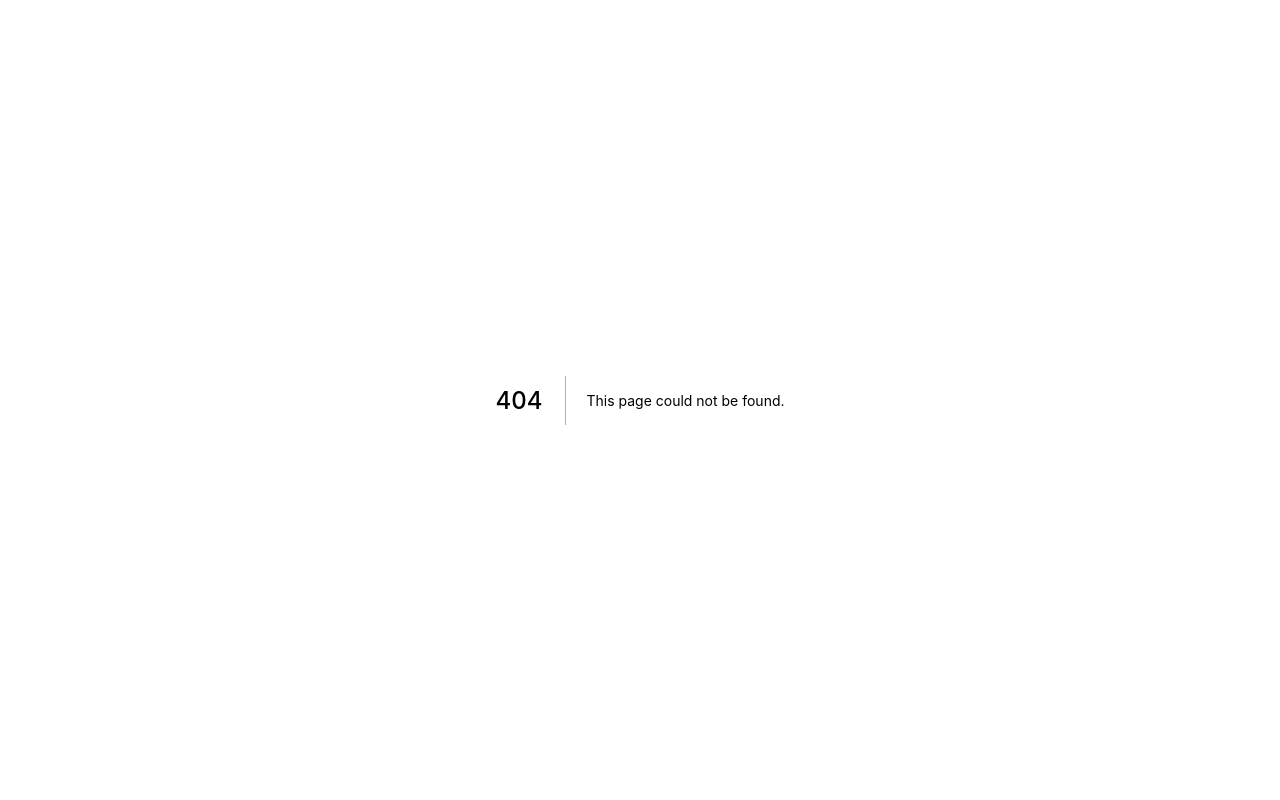
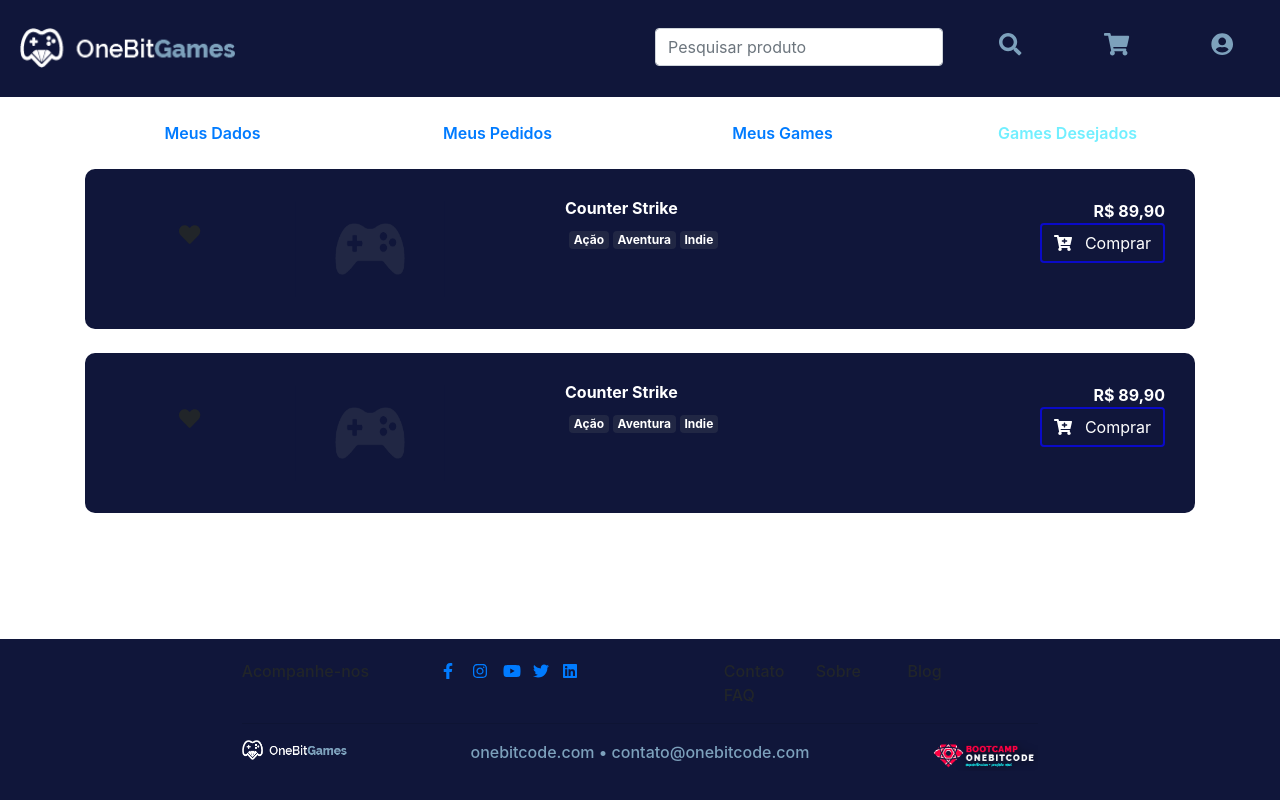
Before and after one commit to valdersonjr/estudo-bootcamp-rails-front, a Next.js app: page /Wishlist in a window 1280 px wide. Before the commit this address had no page. Built offline with nearby package versions, Linux system fonts and the light colour scheme.

Commit message:
sf 31 add whishlist page

```diff
--- /dev/null
+++ b/pages/Wishlist/index.tsx
@@ -0,0 +1,91 @@
+import MainComponent from '../../components/shared/MainComponent';
+import BlueBackground from '../../components/shared/BlueBackground';
+
+import { Col, Row, Badge } from 'react-bootstrap';
+
+import { FontAwesomeIcon } from '@fortawesome/react-fontawesome';
+import { faHeart, faCartPlus } from '@fortawesome/free-solid-svg-icons';
+
+import Menu from '../../components/Storefront/Menu';
+
+import styles from './styles.module.css';
+import { IconProp } from '@fortawesome/fontawesome-svg-core';
+import StyledButton from '../../components/shared/SyledButton';
+
+const Wishlist: React.FC = () => {
+    return (
+        <MainComponent>
+            <Menu tab="desired_games" />
+
+            <div className="mt-4 mb-4">
+                <BlueBackground>
+                    <Row>
+                        <Col md={2} xs={4} className="text-center pt-4">
+                            <FontAwesomeIcon icon={faHeart as IconProp} size="lg" />
+                        </Col>
+
+                        <Col md={3} xs={8}>
+                            <img
+                                className={styles.product_image}
+                                src="/assets/product_image.png"
+                                alt="Counter Strike"
+                            />
+                        </Col>
+
+                        <Col md={4} xs={12} className={styles.product_data}>
+                            <h6 className="font-weight-bold text-white">Counter Strike</h6>
+
+                            <Badge variant="primary ml-1" className={styles.primary_badge}>Ação</Badge>
+                            <Badge variant="primary ml-1" className={styles.primary_badge}>Aventura</Badge>
+                            <Badge variant="primary ml-1" className={styles.primary_badge}>Indie</Badge>
+                        </Col>
+
+                        <Col md={3} xs={12} className={styles.action}>
+                            <strong className='text-white'>R$ 89,90</strong>
+
+                            <div>
+                                <StyledButton action={"Comprar"} icon={faCartPlus as IconProp} type_button="blue" />
+                            </div>
+                        </Col>
+                    </Row>
+                </BlueBackground>
+            </div>
+
+            <div className="mt-4 mb-4">
+                <BlueBackground>
+                    <Row>
+                        <Col md={2} xs={4} className="text-center pt-4">
+                            <FontAwesomeIcon icon={faHeart as IconProp} size="lg" />
+                        </Col>
+
+                        <Col md={3} xs={8}>
+                            <img
+                                className={styles.product_image}
+                                src="/assets/product_image.png"
+                                alt="Counter Strike"
+                            />
+                        </Col>
+
+                        <Col md={4} xs={12} className={styles.product_data}>
+                            <h6 className="font-weight-bold text-white">Counter Strike</h6>
+
+                            <Badge variant="primary ml-1" className={styles.primary_badge}>Ação</Badge>
+                            <Badge variant="primary ml-1" className={styles.primary_badge}>Aventura</Badge>
+                            <Badge variant="primary ml-1" className={styles.primary_badge}>Indie</Badge>
+                        </Col>
+
+                        <Col md={3} xs={12} className={styles.action}>
+                            <strong className='text-white'>R$ 89,90</strong>
+
+                            <div>
+                                <StyledButton action={"Comprar"} icon={faCartPlus as IconProp} type_button="blue" />
+                            </div>
+                        </Col>
+                    </Row>
+                </BlueBackground>
+            </div>
+        </MainComponent>
+    );
+}
+
+export default Wishlist;
--- /dev/null
+++ b/pages/Wishlist/styles.module.css
@@ -0,0 +1,38 @@
+.action {
+    text-align: right;
+}
+
+.product_image {
+    width: 150px;
+    height: 100px;
+    border-radius: 5px;
+}
+
+.product_data h6 {
+    font-weight: 600;
+}
+
+.primary_badge {
+    background-color: var(--color-secondary);
+}
+
+@media screen and (max-width: 768px) {
+    .action {
+        text-align: center;
+        margin-top: 10px;
+    }
+
+    .action strong {
+        font-size: 1.2em;
+    }
+
+    .action button {
+        width: 100%;
+        margin-top: 10px;
+    }
+
+    .product_data {
+        text-align: center;
+        margin-top: 20px;
+    }
+}
```
